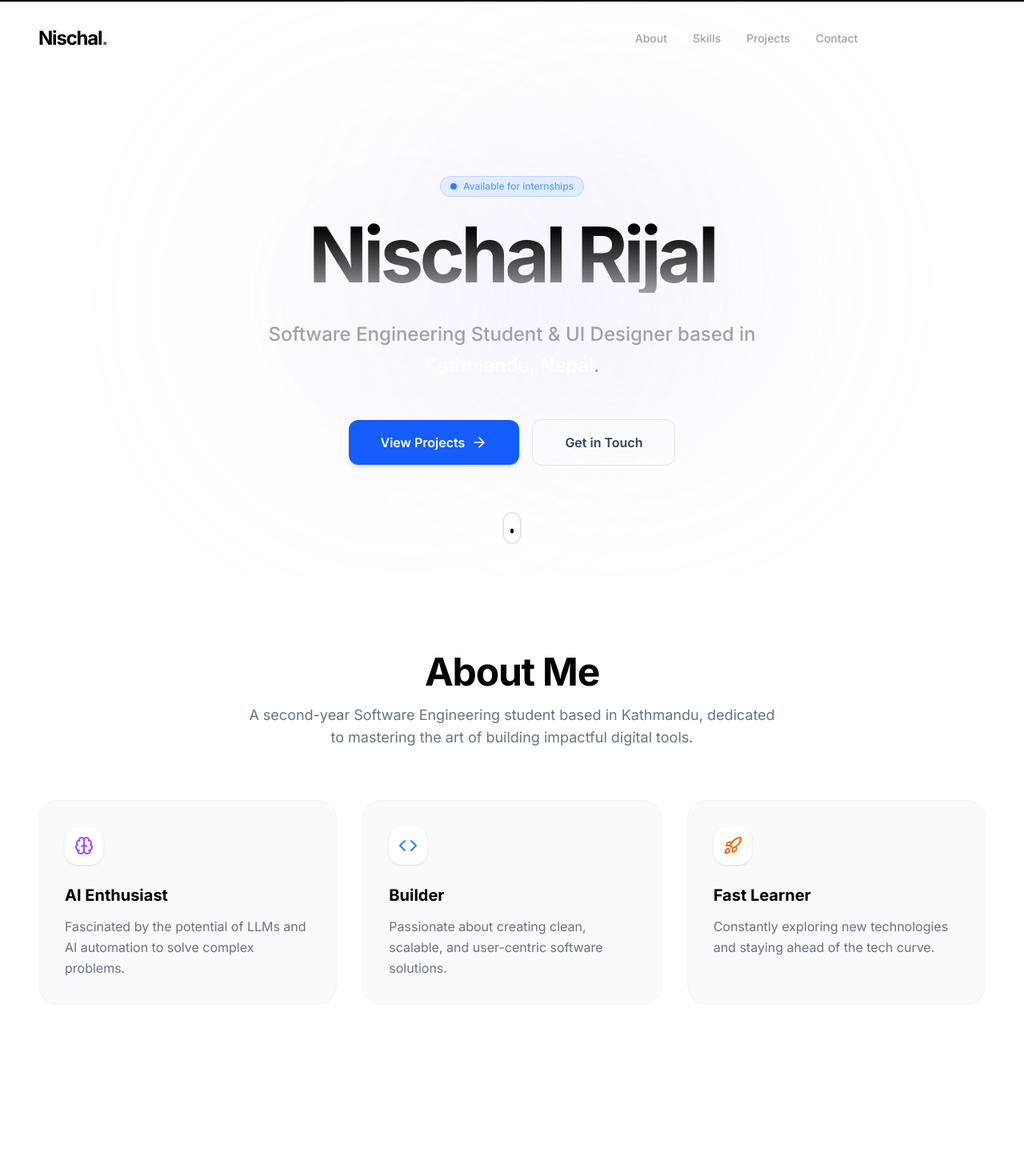
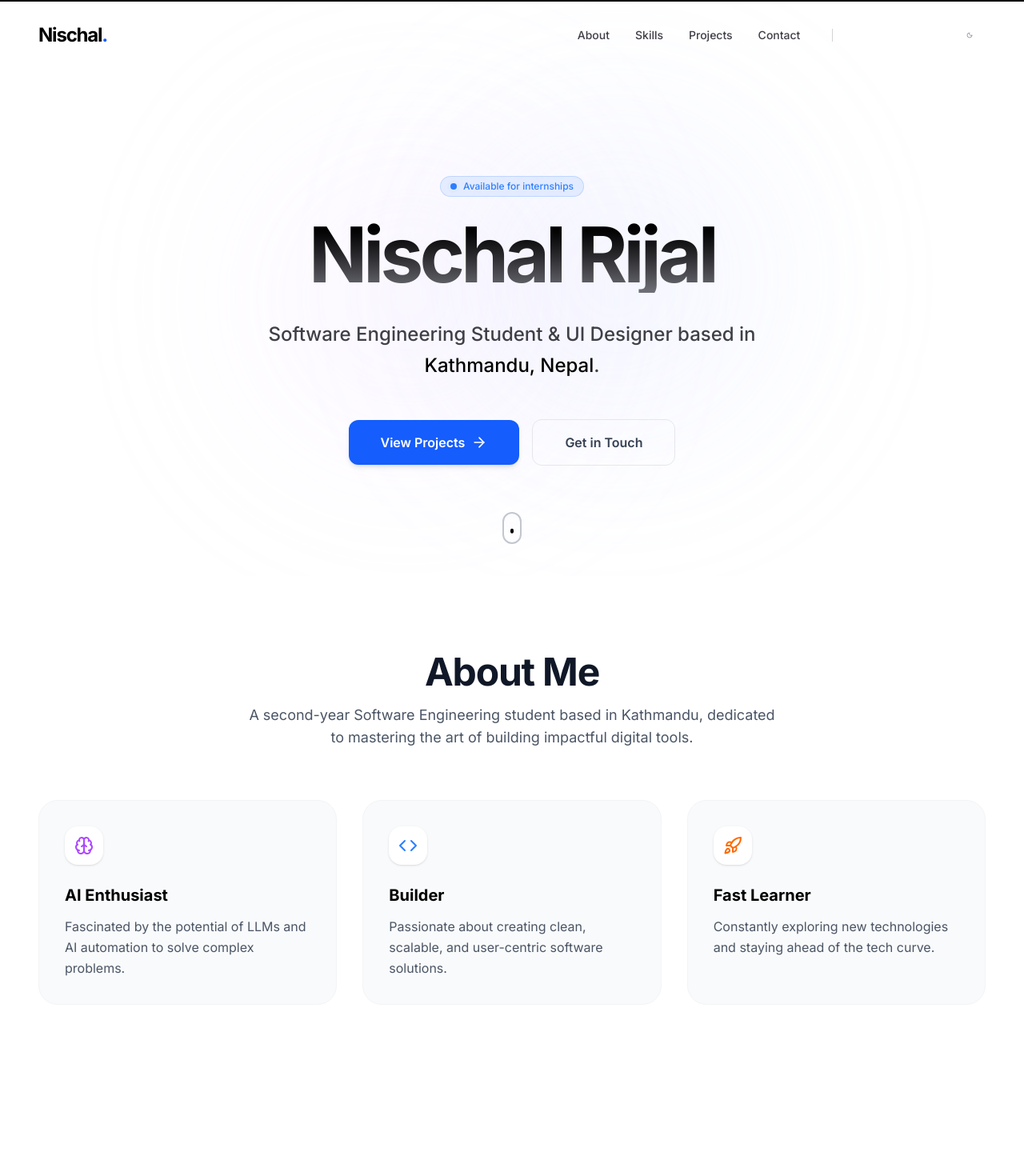
Before and after one commit to rijalnischal460-cloud/nischalrijal.com.np, a React (Vite) app in the folder nischal-rijal---portfolio/: page / in a window 1280 px wide. Shown: the top 1450 px of the page at 80% size. Built offline with nearby package versions, Linux system fonts and the light colour scheme.

Commit message:
Apply layout visibility fixes for half-screen and mobile

```diff
--- a/nischal-rijal---portfolio/src/components/ui/Layout.tsx
+++ b/nischal-rijal---portfolio/src/components/ui/Layout.tsx
@@ -20,13 +20,17 @@ export function Button({
   type = 'button',
   disabled = false,
 }: ButtonProps) {
-  const baseStyles = 'inline-flex items-center justify-center rounded-xl font-semibold transition-all focus:outline-none disabled:opacity-50 disabled:pointer-events-none active:scale-95';
+  const baseStyles =
+    'inline-flex items-center justify-center rounded-xl font-semibold transition-all focus:outline-none disabled:pointer-events-none disabled:opacity-50 active:scale-95';
 
   const variants = {
     primary: 'bg-blue-600 text-white hover:bg-blue-500 shadow-md',
-    secondary: 'bg-gray-100 dark:bg-gray-800 text-gray-900 dark:text-gray-100 hover:bg-gray-200 dark:hover:bg-gray-700',
-    outline: 'border border-gray-200 dark:border-white/10 bg-transparent hover:bg-gray-50 dark:hover:bg-white/5 text-gray-700 dark:text-gray-300',
-    ghost: 'bg-transparent hover:bg-gray-100 dark:hover:bg-white/5 text-gray-500 dark:text-gray-400',
+    secondary:
+      'bg-gray-100 text-gray-900 hover:bg-gray-200 dark:bg-gray-800 dark:text-gray-100 dark:hover:bg-gray-700',
+    outline:
+      'border border-gray-200 bg-transparent text-gray-700 hover:bg-gray-50 dark:border-white/10 dark:text-gray-300 dark:hover:bg-white/5',
+    ghost:
+      'bg-transparent text-gray-500 hover:bg-gray-100 dark:text-gray-400 dark:hover:bg-white/5',
   };
 
   const sizes = {
@@ -63,7 +67,7 @@ export function Card({ children, className = '', hoverEffect = true }: CardProps
       whileInView={{ opacity: 1, y: 0 }}
       viewport={{ once: true }}
       whileHover={hoverEffect ? { y: -5, transition: { duration: 0.2 } } : {}}
-      className={`bg-white dark:bg-zinc-900/50 border border-gray-100 dark:border-white/5 rounded-3xl overflow-hidden shadow-xl ${className}`}
+      className={`overflow-hidden rounded-3xl border border-gray-100 bg-white shadow-xl dark:border-white/5 dark:bg-zinc-900/50 ${className}`}
     >
       {children}
     </motion.div>
@@ -80,7 +84,11 @@ interface SectionProps {
 
 export function Section({ children, id, className = '', title, subtitle }: SectionProps) {
   return (
-    <section id={id} className={`py-24 px-6 md:px-12 max-w-7xl mx-auto scroll-mt-20 ${className}`}>
+    <section
+      id={id}
+      className={`w-full scroll-mt-20 bg-white px-6 py-24 dark:bg-zinc-950 md:px-12 ${className}`}
+    >
+      <div className="mx-auto w-full max-w-7xl text-gray-900 dark:text-gray-100">
         {(title || subtitle) && (
           <div className="mb-16 text-center">
             {title && (
@@ -88,7 +96,7 @@ export function Section({ children, id, className = '', title, subtitle }: Secti
                 initial={{ opacity: 0, y: 20 }}
                 whileInView={{ opacity: 1, y: 0 }}
                 viewport={{ once: true }}
-              className="text-4xl md:text-5xl font-bold tracking-tight mb-4"
+                className="mb-4 text-4xl font-bold tracking-tight md:text-5xl"
               >
                 {title}
               </motion.h2>
@@ -99,7 +107,7 @@ export function Section({ children, id, className = '', title, subtitle }: Secti
                 whileInView={{ opacity: 1, y: 0 }}
                 viewport={{ once: true }}
                 transition={{ delay: 0.1 }}
-              className="text-lg text-gray-500 dark:text-gray-400 max-w-2xl mx-auto"
+                className="mx-auto max-w-2xl text-lg text-gray-600 dark:text-gray-400"
               >
                 {subtitle}
               </motion.p>
@@ -107,13 +115,23 @@ export function Section({ children, id, className = '', title, subtitle }: Secti
           </div>
         )}
         {children}
+      </div>
     </section>
   );
 }
 
-export function Badge({ children, className = '' }: { children: ReactNode; className?: string; key?: React.Key }) {
+export function Badge({
+  children,
+  className = '',
+}: {
+  children: ReactNode;
+  className?: string;
+  key?: React.Key;
+}) {
   return (
-    <span className={`px-3 py-1 rounded-full text-xs font-medium bg-gray-100 dark:bg-gray-800 text-gray-600 dark:text-gray-300 border border-gray-200 dark:border-gray-700 ${className}`}>
+    <span
+      className={`rounded-full border border-gray-200 bg-gray-100 px-3 py-1 text-xs font-medium text-gray-600 dark:border-gray-700 dark:bg-gray-800 dark:text-gray-300 ${className}`}
+    >
       {children}
     </span>
   );
--- a/nischal-rijal---portfolio/src/components/ui/Navbar.tsx
+++ b/nischal-rijal---portfolio/src/components/ui/Navbar.tsx
@@ -10,9 +10,7 @@ export function Navbar({ onOpenResume }: { onOpenResume: () => void }) {
   const { theme, toggleTheme } = useTheme();
 
   useEffect(() => {
-    const handleScroll = () => {
-      setIsScrolled(window.scrollY > 20);
-    };
+    const handleScroll = () => setIsScrolled(window.scrollY > 20);
     window.addEventListener('scroll', handleScroll);
     return () => window.removeEventListener('scroll', handleScroll);
   }, []);
@@ -28,11 +26,11 @@ export function Navbar({ onOpenResume }: { onOpenResume: () => void }) {
     <header
       className={`fixed top-0 left-0 right-0 z-50 transition-all duration-300 ${
         isScrolled
-          ? 'py-4 bg-white/70 dark:bg-black/70 backdrop-blur-xl border-bottom border-gray-200 dark:border-white/10 shadow-sm'
-          : 'py-8 bg-transparent'
+          ? 'py-4 bg-white/80 dark:bg-zinc-950/80 backdrop-blur-xl border-b border-gray-200 dark:border-white/10 shadow-sm'
+          : 'py-6 bg-transparent'
       }`}
     >
-      <div className="max-w-7xl mx-auto px-6 md:px-12 flex items-center justify-between">
+      <div className="mx-auto flex w-full max-w-7xl items-center justify-between px-6 md:px-12">
         <motion.a
           href="#"
           initial={{ opacity: 0 }}
@@ -47,41 +45,52 @@ export function Navbar({ onOpenResume }: { onOpenResume: () => void }) {
         </motion.a>
 
         {/* Desktop Nav */}
-        <nav className="hidden md:flex items-center gap-8">
+        <nav className="hidden items-center gap-8 md:flex">
           {navLinks.map((link) => (
             <a
               key={link.name}
               href={link.href}
-              className="text-sm font-medium text-zinc-400 hover:text-white transition-colors relative group"
+              className="group relative text-sm font-medium text-zinc-700 transition-colors hover:text-black dark:text-zinc-300 dark:hover:text-white"
             >
               {link.name}
-              <span className="absolute -bottom-1 left-0 w-0 h-0.5 bg-blue-500 transition-all group-hover:w-full" />
+              <span className="absolute -bottom-1 left-0 h-0.5 w-0 bg-blue-500 transition-all group-hover:w-full" />
             </a>
           ))}
-          <div className="w-[1px] h-4 bg-white/10 mx-2" />
+          <div className="mx-2 h-4 w-px bg-zinc-300 dark:bg-white/10" />
           <Button
             variant="ghost"
             size="sm"
             onClick={onOpenResume}
-            className="px-4 py-1.5 bg-black dark:bg-white text-white dark:text-zinc-950 text-xs font-bold rounded-full hover:opacity-90 transition-opacity"
+            className="rounded-full bg-black px-4 py-1.5 text-xs font-bold text-white transition-opacity hover:opacity-90 dark:bg-white dark:text-zinc-950"
           >
             Resume
+          </Button>
+          <Button
+            variant="ghost"
+            size="sm"
+            onClick={toggleTheme}
+            className="h-10 w-10 rounded-full p-0"
+            aria-label="Toggle theme"
+          >
+            {theme === 'dark' ? <Sun size={18} /> : <Moon size={18} />}
           </Button>
         </nav>
 
         {/* Mobile Toggle */}
-        <div className="flex md:hidden items-center gap-4">
+        <div className="flex items-center gap-3 md:hidden">
           <Button
             variant="ghost"
             size="sm"
             onClick={toggleTheme}
-            className="w-10 h-10 p-0 rounded-full"
+            className="h-10 w-10 rounded-full p-0"
+            aria-label="Toggle theme"
           >
             {theme === 'dark' ? <Sun size={18} /> : <Moon size={18} />}
           </Button>
           <button
-            onClick={() => setMobileMenuOpen(!mobileMenuOpen)}
-            className="text-gray-600 dark:text-gray-400"
+            onClick={() => setMobileMenuOpen((v) => !v)}
+            className="text-gray-700 dark:text-gray-200"
+            aria-label="Toggle mobile menu"
           >
             {mobileMenuOpen ? <X size={24} /> : <Menu size={24} />}
           </button>
@@ -92,12 +101,12 @@ export function Navbar({ onOpenResume }: { onOpenResume: () => void }) {
       <AnimatePresence>
         {mobileMenuOpen && (
           <motion.div
-            initial={{ opacity: 0, height: 0 }}
-            animate={{ opacity: 1, height: 'auto' }}
-            exit={{ opacity: 0, height: 0 }}
-            className="md:hidden bg-white dark:bg-gray-900 border-b border-gray-200 dark:border-white/10 overflow-hidden"
+            initial={{ opacity: 0, y: -8 }}
+            animate={{ opacity: 1, y: 0 }}
+            exit={{ opacity: 0, y: -8 }}
+            className="border-b border-gray-200 bg-white dark:border-white/10 dark:bg-zinc-900 md:hidden"
           >
-            <div className="flex flex-col gap-4 p-6">
+            <div className="mx-auto flex w-full max-w-7xl flex-col gap-4 p-6">
               {navLinks.map((link) => (
                 <a
                   key={link.name}
@@ -113,7 +122,7 @@ export function Navbar({ onOpenResume }: { onOpenResume: () => void }) {
                   setMobileMenuOpen(false);
                   onOpenResume();
                 }}
-                className="text-lg font-bold text-blue-600 text-left"
+                className="text-left text-lg font-bold text-blue-600"
               >
                 Resume
               </button>
--- a/nischal-rijal---portfolio/src/sections/About.tsx
+++ b/nischal-rijal---portfolio/src/sections/About.tsx
@@ -6,24 +6,31 @@ export function About() {
   const qualities = [
     {
       icon: <Brain className="text-purple-500" />,
-      title: "AI Enthusiast",
-      description: "Fascinated by the potential of LLMs and AI automation to solve complex problems."
+      title: 'AI Enthusiast',
+      description:
+        'Fascinated by the potential of LLMs and AI automation to solve complex problems.',
     },
     {
       icon: <Code className="text-blue-500" />,
-      title: "Builder",
-      description: "Passionate about creating clean, scalable, and user-centric software solutions."
+      title: 'Builder',
+      description:
+        'Passionate about creating clean, scalable, and user-centric software solutions.',
     },
     {
       icon: <Rocket className="text-orange-500" />,
-      title: "Fast Learner",
-      description: "Constantly exploring new technologies and staying ahead of the tech curve."
-    }
+      title: 'Fast Learner',
+      description:
+        'Constantly exploring new technologies and staying ahead of the tech curve.',
+    },
   ];
 
   return (
-    <Section id="about" title="About Me" subtitle="A second-year Software Engineering student based in Kathmandu, dedicated to mastering the art of building impactful digital tools.">
-      <div className="grid grid-cols-1 md:grid-cols-3 gap-8 mt-12">
+    <Section
+      id="about"
+      title="About Me"
+      subtitle="A second-year Software Engineering student based in Kathmandu, dedicated to mastering the art of building impactful digital tools."
+    >
+      <div className="mt-12 grid grid-cols-1 gap-8 md:grid-cols-3">
         {qualities.map((item, index) => (
           <motion.div
             key={item.title}
@@ -31,15 +38,13 @@ export function About() {
             whileInView={{ opacity: 1, y: 0 }}
             viewport={{ once: true }}
             transition={{ delay: index * 0.1 }}
-            className="p-8 rounded-3xl bg-gray-50 dark:bg-gray-900/50 border border-gray-100 dark:border-white/5"
+            className="rounded-3xl border border-gray-100 bg-gray-50 p-8 dark:border-white/5 dark:bg-gray-900/50"
           >
-            <div className="w-12 h-12 rounded-2xl bg-white dark:bg-gray-800 flex items-center justify-center shadow-sm mb-6">
+            <div className="mb-6 flex h-12 w-12 items-center justify-center rounded-2xl bg-white shadow-sm dark:bg-gray-800">
               {item.icon}
             </div>
-            <h3 className="text-xl font-bold mb-3">{item.title}</h3>
-            <p className="text-gray-500 dark:text-gray-400 leading-relaxed">
-              {item.description}
-            </p>
+            <h3 className="mb-3 text-xl font-bold text-black dark:text-white">{item.title}</h3>
+            <p className="leading-relaxed text-gray-600 dark:text-gray-400">{item.description}</p>
           </motion.div>
         ))}
       </div>
--- a/nischal-rijal---portfolio/src/sections/Hero.tsx
+++ b/nischal-rijal---portfolio/src/sections/Hero.tsx
@@ -4,39 +4,51 @@ import { Button } from '../components/ui/Layout';
 
 export function Hero() {
   return (
-    <section className="relative min-h-[90vh] flex flex-col items-center justify-center pt-20 overflow-hidden">
+    <section className="relative flex min-h-[90vh] w-full max-w-full flex-col items-center justify-center pt-20 overflow-x-hidden overflow-y-visible">
       {/* Background blobs */}
-      <div className="absolute top-1/4 left-1/4 w-96 h-96 bg-purple-200/30 dark:bg-purple-900/10 rounded-full blur-[120px] animate-pulse" />
-      <div className="absolute bottom-1/4 right-1/4 w-96 h-96 bg-indigo-200/30 dark:bg-indigo-900/10 rounded-full blur-[120px] animate-pulse delay-700" />
+      <div className="absolute left-1/4 top-1/4 h-96 w-96 rounded-full bg-purple-200/30 blur-[120px] animate-pulse dark:bg-purple-900/10" />
+      <div className="absolute bottom-1/4 right-1/4 h-96 w-96 rounded-full bg-indigo-200/30 blur-[120px] animate-pulse delay-700 dark:bg-indigo-900/10" />
 
-      <div className="relative z-10 text-center px-6 max-w-5xl">
+      <div className="relative z-10 max-w-5xl px-6 text-center">
         <motion.div
           initial={{ opacity: 0, y: 20 }}
           animate={{ opacity: 1, y: 0 }}
-          transition={{ duration: 0.8, ease: "easeOut" }}
+          transition={{ duration: 0.8, ease: 'easeOut' }}
         >
-          <div className="inline-flex items-center gap-2 px-3 py-1 rounded-full bg-blue-500/10 border border-blue-500/20 text-blue-400 text-xs font-medium w-fit mb-6">
+          <div className="mb-6 inline-flex w-fit items-center gap-2 rounded-full border border-blue-500/20 bg-blue-500/10 px-3 py-1 text-xs font-medium text-blue-500 dark:text-blue-400">
             <span className="relative flex h-2 w-2">
-              <span className="animate-ping absolute inline-flex h-full w-full rounded-full bg-blue-400 opacity-75"></span>
-              <span className="relative inline-flex rounded-full h-2 w-2 bg-blue-500"></span>
+              <span className="absolute inline-flex h-full w-full animate-ping rounded-full bg-blue-400 opacity-75" />
+              <span className="relative inline-flex h-2 w-2 rounded-full bg-blue-500" />
             </span>
             Available for internships
           </div>
 
-          <h1 className="text-6xl md:text-8xl font-bold tracking-tighter mb-8 bg-clip-text text-transparent bg-linear-to-b from-black to-zinc-400 dark:from-white dark:to-zinc-500">
+          <h1 className="mb-8 bg-linear-to-b from-black to-zinc-500 bg-clip-text text-6xl font-bold tracking-tighter text-transparent md:text-8xl dark:from-white dark:to-zinc-400">
             Nischal Rijal
           </h1>
 
-          <p className="text-xl md:text-2xl text-zinc-400 max-w-2xl mx-auto mb-12 leading-relaxed font-medium">
-            Software Engineering Student & UI Designer based in <span className="text-white">Kathmandu, Nepal</span>.
+          <p className="mx-auto mb-12 max-w-2xl text-xl font-medium leading-relaxed text-zinc-700 md:text-2xl dark:text-zinc-300">
+            Software Engineering Student &amp; UI Designer based in{' '}
+            <span className="text-black dark:text-white">Kathmandu, Nepal</span>.
           </p>
 
-          <div className="flex flex-col sm:flex-row items-center justify-center gap-4">
-            <Button size="lg" onClick={() => document.getElementById('projects')?.scrollIntoView({ behavior: 'smooth' })}>
+          <div className="flex flex-col items-center justify-center gap-4 sm:flex-row">
+            <Button
+              size="lg"
+              onClick={() =>
+                document.getElementById('projects')?.scrollIntoView({ behavior: 'smooth' })
+              }
+            >
               View Projects
               <ArrowRight className="ml-2" size={20} />
             </Button>
-            <Button variant="outline" size="lg" onClick={() => document.getElementById('contact')?.scrollIntoView({ behavior: 'smooth' })}>
+            <Button
+              variant="outline"
+              size="lg"
+              onClick={() =>
+                document.getElementById('contact')?.scrollIntoView({ behavior: 'smooth' })
+              }
+            >
               Get in Touch
             </Button>
           </div>
@@ -49,11 +61,11 @@ export function Hero() {
         transition={{ delay: 1, duration: 1 }}
         className="absolute bottom-10 left-1/2 -translate-x-1/2"
       >
-        <div className="w-6 h-10 border-2 border-gray-200 dark:border-white/10 rounded-full flex justify-center p-2">
+        <div className="flex h-10 w-6 justify-center rounded-full border-2 border-gray-400/60 p-2 dark:border-white/20">
           <motion.div
             animate={{ y: [0, 12, 0] }}
             transition={{ repeat: Infinity, duration: 1.5 }}
-            className="w-1.5 h-1.5 bg-black dark:bg-white rounded-full"
+            className="h-1.5 w-1.5 rounded-full bg-black dark:bg-white"
           />
         </div>
       </motion.div>
```
Lines whose indentation alone changed are shown as unchanged.
